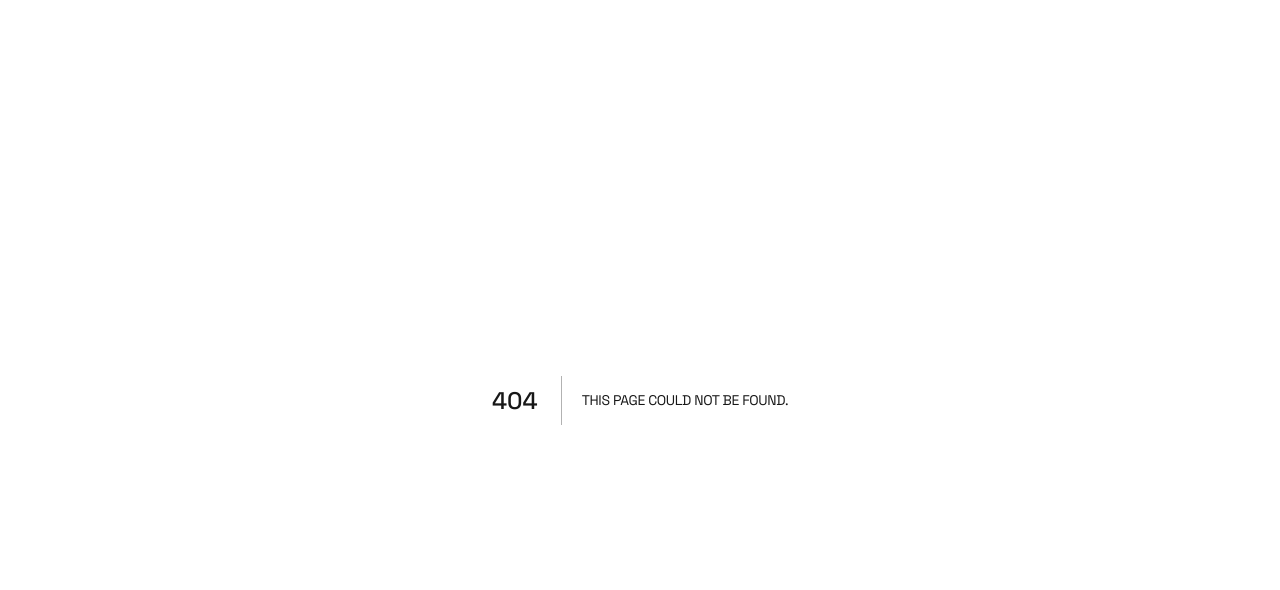
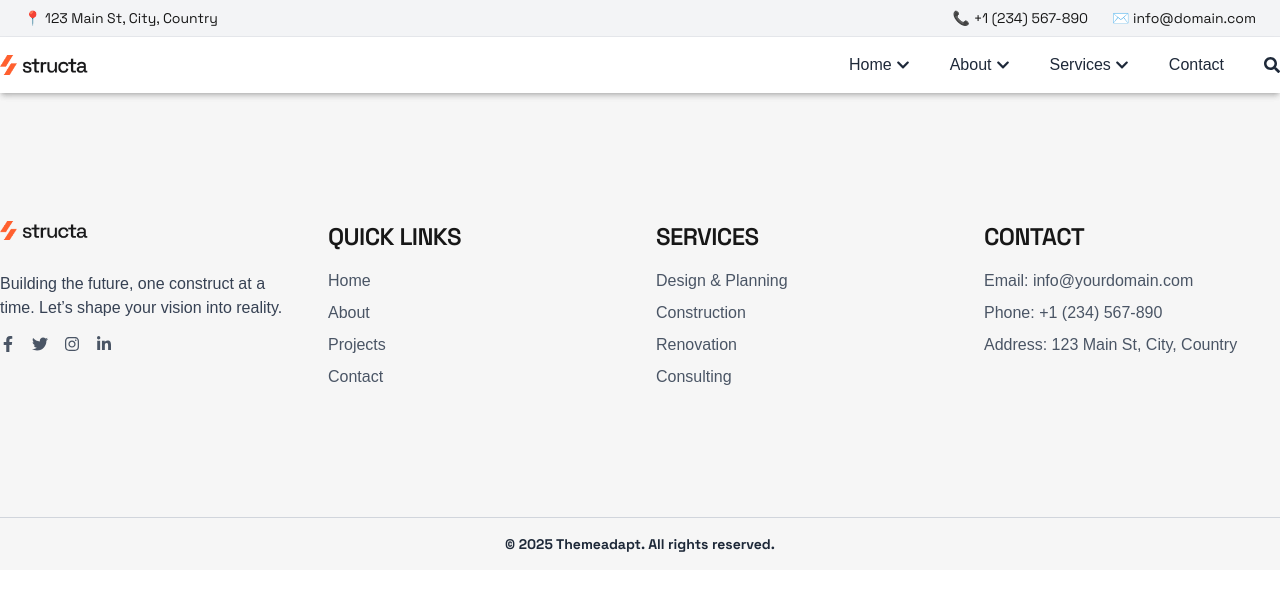
Before and after one commit to tanvirgeek/structa, a Next.js app: page /home4 in a window 1280 px wide. Before the commit this address had no page. Shown: the top 590 px of the page. Built offline with nearby package versions, Linux system fonts and the light colour scheme; a web font is replaced by a local one.

Commit message:
Update Home 4

```diff
--- a/src/app/globals.css
+++ b/src/app/globals.css
@@ -60,8 +60,21 @@ body {
   font-family: var(--font-poppins);
 }
 
+html,
+body {
+  @apply scroll-smooth;
+}
+
+p,
+span,
+a,
+li,
+button {
+  @apply font-mono;
+}
+
 h1 {
-  @apply font-sans text-foreground font-bold text-4xl md:text-8xl uppercase;
+  @apply font-sans! text-foreground font-bold text-4xl md:text-8xl uppercase;
 }
 
 .app-sub-heading {
@@ -148,28 +161,28 @@ h6 {
 /* Small (640px and up) */
 @media (min-width: 640px) {
   .container {
-    max-width: 640px!important;
+    max-width: 640px !important;
   }
 }
 
 /* Medium (768px and up) */
 @media (min-width: 768px) {
   .container {
-    max-width: 768px!important;
+    max-width: 768px !important;
   }
 }
 
 /* Large (1024px and up) */
 @media (min-width: 1024px) {
   .container {
-    max-width: 1024px!important;
+    max-width: 1024px !important;
   }
 }
 
 /* Extra Large (1280px and up) */
 @media (min-width: 1280px) {
   .container {
-    max-width: 1280px!important;
+    max-width: 1280px !important;
   }
 }
 
--- /dev/null
+++ b/src/app/home4/page.tsx
@@ -0,0 +1,16 @@
+import Footer from "@/components/Footer";
+import Home2Navbar from "@/components/Home2Navbar";
+import React from "react";
+
+const Home4 = () => {
+  return (
+    <div>
+      <div className="sticky top-0 z-50 bg-white shadow-md">
+        <Home2Navbar showQuoteButton={false} />
+      </div>
+      <Footer />
+    </div>
+  );
+};
+
+export default Home4;
--- a/src/components/AnimatedHeading.tsx
+++ b/src/components/AnimatedHeading.tsx
@@ -52,7 +52,7 @@ const AnimatedHeading: React.FC<AnimatedHeadingProps> = ({
               <motion.span
                 key={char + charIndex}
                 variants={letter}
-                className={`inline-block ${textClassName}`}
+                className={`inline-block ${textClassName} !font-sans`}
               >
                 {char === " " ? "\u00A0" : char}
               </motion.span>
--- a/src/components/Hero.tsx
+++ b/src/components/Hero.tsx
@@ -1,6 +1,5 @@
 import React from "react";
 import Button from "./Button";
-import Image from "next/image";
 import CircularExperts from "./CircularExperts";
 import AnimatedHeading from "./AnimatedHeading";
 
--- a/src/components/Home2Navbar.tsx
+++ b/src/components/Home2Navbar.tsx
@@ -17,6 +17,7 @@ const navItems = [
       { label: "Home 1", href: "/" },
       { label: "Home 2", href: "/home2" },
       { label: "Home 3", href: "/home3" },
+      { label: "Home 4", href: "/home4" },
     ],
   },
   {
@@ -45,9 +46,10 @@ const navItems = [
   },
 ];
 
-export default function Home2Navbar() {
+export default function Home2Navbar({ showQuoteButton = true }) {
   const [isOpen, setIsOpen] = useState(false);
   const [mounted, setMounted] = useState(false);
+  const [showSearch, setShowSearch] = useState(false);
 
   useEffect(() => {
     setMounted(true);
@@ -58,10 +60,7 @@ export default function Home2Navbar() {
       {/* Top Section */}
       <div className="hidden sm:block text-sm bg-gray-100">
         <div className="container mx-auto flex justify-between items-center py-2 px-6">
-          {/* Left Side: Location */}
           <div>📍 123 Main St, City, Country</div>
-
-          {/* Right Side: Call and Email */}
           <div className="flex space-x-6">
             <div>📞 +1 (234) 567-890</div>
             <div>✉️ info@domain.com</div>
@@ -73,7 +72,6 @@ export default function Home2Navbar() {
       {/* Main Navbar */}
       <div className="bg-white shadow-md">
         <div className="container mx-auto flex justify-between items-center py-4 px-6 md:px-0">
-          {/* Logo */}
           <Link href="/">
             <Image src="/Logo.png" alt="Logo" width={88} height={20} />
           </Link>
@@ -83,12 +81,16 @@ export default function Home2Navbar() {
             {navItems.map((nav) => (
               <div key={nav.item} className="relative group">
                 <Link
-                  className="flex gap-1 items-center cursor-pointer font-mono"
                   href={nav.href}
+                  className={clsx(
+                    "flex gap-1 items-center font-mono transition-colors duration-200",
+                    !nav.hasDropdown && "hover:text-primary",
+                    nav.hasDropdown && "cursor-pointer"
+                  )}
                 >
                   {nav.item}
                   {nav.hasDropdown && (
-                    <FaChevronDown className="w-[14px] h-[14px]" />
+                    <FaChevronDown className="w-[14px] h-[14px] transition-transform duration-200 group-hover:rotate-180" />
                   )}
                 </Link>
                 {nav.hasDropdown && nav.subItems.length > 0 && (
@@ -97,7 +99,7 @@ export default function Home2Navbar() {
                       <Link
                         key={sub.href}
                         href={sub.href}
-                        className="block px-4 py-2 hover:bg-gray-100"
+                        className="block px-4 py-2 hover:bg-gray-100 hover:text-primary transition-all duration-200"
                       >
                         {sub.label}
                       </Link>
@@ -107,10 +109,13 @@ export default function Home2Navbar() {
               </div>
             ))}
             {/* Search Button */}
-            <button className="flex items-center space-x-2 hover:text-blue-500">
+            <button
+              onClick={() => setShowSearch(true)}
+              className="flex items-center space-x-2 hover:text-primary transition-colors duration-200"
+            >
               <FaSearch className="w-4 h-4" />
             </button>
-            <Button text="Get a Quote" />
+            {showQuoteButton && <Button text="Get a Quote" />}
           </div>
 
           {/* Mobile Menu Toggle */}
@@ -138,7 +143,6 @@ export default function Home2Navbar() {
             </button>
           </div>
 
-          {/* Top Section in Mobile Menu */}
           <div className="text-sm text-gray-700 mb-6">
             <div className="mb-2">📍 123 Main St, City, Country</div>
             <div className="flex flex-col space-y-1">
@@ -161,6 +165,25 @@ export default function Home2Navbar() {
           <Button text="Get a Quote" onClick={() => setIsOpen(false)} />
         </div>
       )}
+
+      {/* Search Bar Popup */}
+      {showSearch && (
+        <div className="fixed inset-0 bg-black/50 flex items-start justify-center z-50 pt-24">
+          <div className="bg-white w-full max-w-md mx-4 rounded-lg shadow-lg relative p-4">
+            <button
+              onClick={() => setShowSearch(false)}
+              className="absolute top-2 right-2 text-gray-500 hover:text-gray-700"
+            >
+              <FaTimes className="text-lg" />
+            </button>
+            <input
+              type="text"
+              placeholder="Search..."
+              className="w-full px-4 py-2 border border-gray-300 rounded-md focus:outline-none focus:ring-2 focus:ring-blue-500"
+            />
+          </div>
+        </div>
+      )}
     </nav>
   );
 }
--- a/src/components/Home3Navigation.tsx
+++ b/src/components/Home3Navigation.tsx
@@ -17,6 +17,7 @@ const navItems = [
       { label: "Home 1", href: "/" },
       { label: "Home 2", href: "/home2" },
       { label: "Home 3", href: "/home3" },
+      { label: "Home 4", href: "/home4" },
     ],
   },
   {
@@ -62,21 +63,26 @@ export default function Home3Navigation() {
           {navItems.map((nav) => (
             <div key={nav.item} className="relative group">
               <Link
-                className="flex gap-1 items-center cursor-pointer font-mono"
                 href={nav.href}
+                className={clsx(
+                  "flex gap-1 items-center font-mono transition-colors duration-200",
+                  !nav.hasDropdown && "hover:text-primary",
+                  nav.hasDropdown && "cursor-pointer"
+                )}
               >
                 {nav.item}
                 {nav.hasDropdown && (
                   <FaChevronDown className="w-[14px] h-[14px] transform transition-transform duration-200 group-hover:rotate-180" />
                 )}
               </Link>
+
               {nav.hasDropdown && nav.subItems.length > 0 && (
                 <div className="absolute left-0 top-full mt-2 bg-white shadow-md rounded-lg opacity-0 group-hover:opacity-100 group-hover:translate-y-1 transition-all duration-200 min-w-[160px] py-2 z-50">
                   {nav.subItems.map((sub) => (
                     <Link
                       key={sub.href}
                       href={sub.href}
-                      className="block px-4 py-2 hover:bg-muted"
+                      className="block hover:bg-gray-100 px-4 py-2 hover:bg-muted hover:text-primary transition-all duration-200"
                     >
                       {sub.label}
                     </Link>
@@ -85,6 +91,7 @@ export default function Home3Navigation() {
               )}
             </div>
           ))}
+
           {/* Six Dots Icon */}
           <button
             className="text-foreground text-2xl hidden lg:block"
@@ -131,7 +138,7 @@ export default function Home3Navigation() {
         <Button text="Get a Quote" onClick={() => setIsLeftPanelOpen(false)} />
       </div>
 
-      {/* Right Panel (only for md and up) */}
+      {/* Right Panel (for md+ screens) */}
       <div
         className={clsx(
           "fixed top-0 right-0 h-full w-[80%] max-w-md bg-white text-foreground shadow-md transform transition-transform duration-300 z-40 p-6 overflow-y-auto md:block hidden",
--- a/src/components/NavigationBar.tsx
+++ b/src/components/NavigationBar.tsx
@@ -17,6 +17,7 @@ const navItems = [
       { label: "Home 1", href: "/" },
       { label: "Home 2", href: "/home2" },
       { label: "Home 3", href: "/home3" },
+      { label: "Home 4", href: "/home4" },
     ],
   },
   {
@@ -66,12 +67,16 @@ export default function Navbar() {
           {navItems.map((nav) => (
             <div key={nav.item} className="relative group">
               <Link
-                className="flex gap-1 items-center cursor-pointer font-mono"
                 href={nav.href}
+                className={clsx(
+                  "flex gap-1 items-center font-mono transition-colors duration-200",
+                  !nav.hasDropdown && "hover:text-primary",
+                  nav.hasDropdown && "cursor-pointer"
+                )}
               >
                 {nav.item}
                 {nav.hasDropdown && (
-                  <FaChevronDown className="w-[14px] h-[14px]" />
+                  <FaChevronDown className="w-[14px] h-[14px] transition-transform duration-200 group-hover:rotate-180" />
                 )}
               </Link>
               {nav.hasDropdown && nav.subItems.length > 0 && (
@@ -80,7 +85,7 @@ export default function Navbar() {
                     <Link
                       key={sub.href}
                       href={sub.href}
-                      className="block px-4 py-2 hover:bg-muted"
+                      className="block px-4 py-2 hover:bg-muted hover:text-primary transition-all duration-200 hover:bg-gray-100"
                     >
                       {sub.label}
                     </Link>
```
